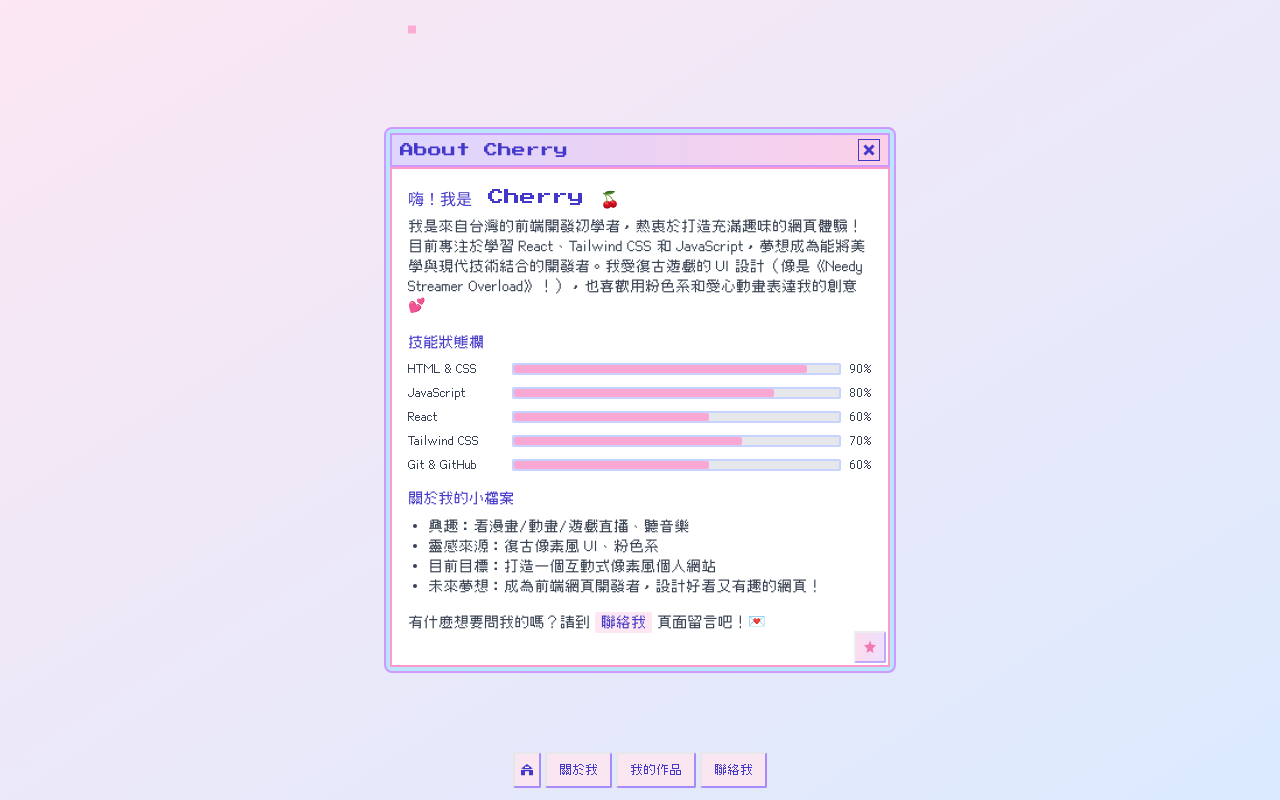
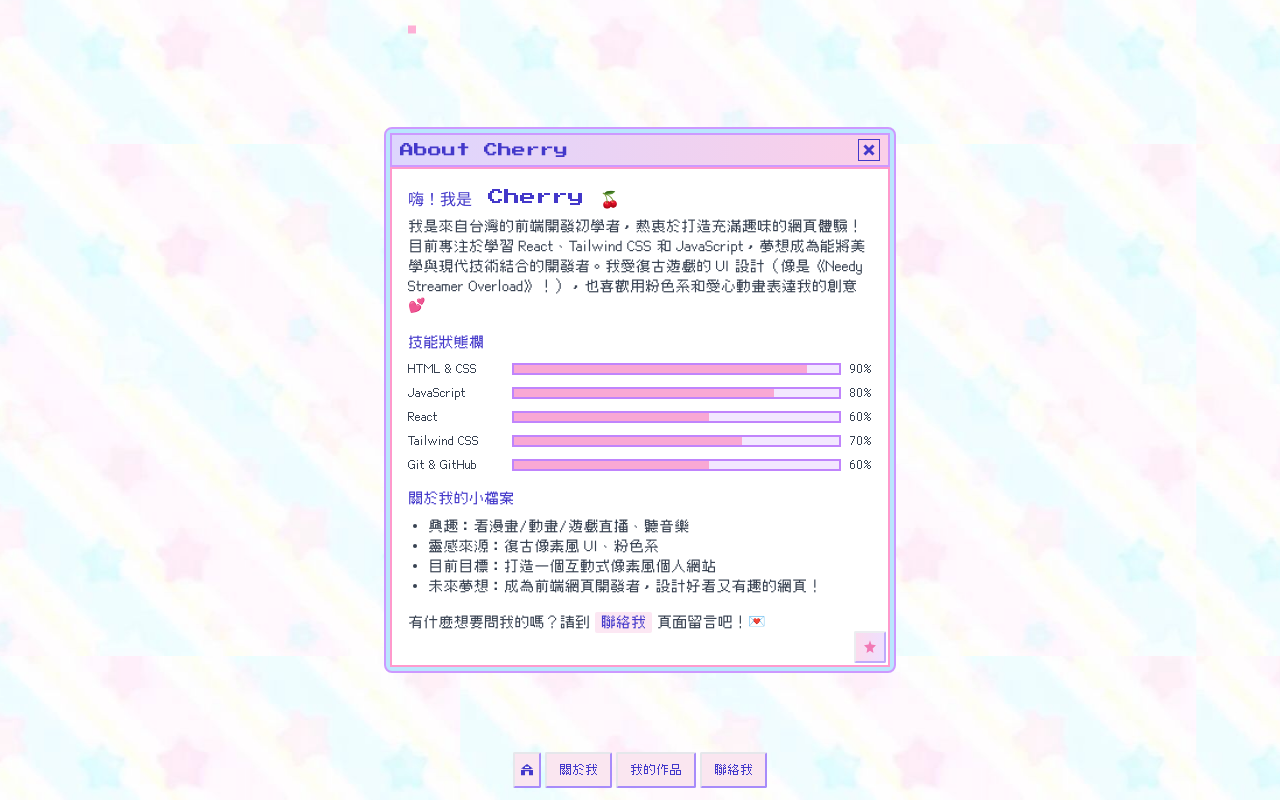
Before and after one commit to hihicherry/cherry_protfolio, a React (Vite) app: page /cherry_protfolio/about in a window 1280 px wide. Built offline with nearby package versions, Linux system fonts and the light colour scheme.

Commit message:
修改package.json的homepage設定、新增自訂背景及游標

```diff
--- a/package.json
+++ b/package.json
@@ -3,6 +3,7 @@
 	"private": true,
 	"version": "0.0.0",
 	"type": "module",
+	"homepage": "https://hihicherry.github.io/cherry_protfolio",
 	"scripts": {
 		"dev": "vite",
 		"build": "vite build",
--- a/src/index.css
+++ b/src/index.css
@@ -17,6 +17,7 @@ body {
 	@apply min-h-screen flex items-center justify-center transition-all duration-500 bg-gradient-to-br from-pink-100 to-blue-100;
 	animation: gradientShift 20s ease infinite;
 	cursor: url("/assets/custom-cursor.cur"), auto;
+	background-image: url("/star_bg.jpeg");
 }
 
 /*網頁背景動畫*/
--- a/src/pages/About.jsx
+++ b/src/pages/About.jsx
@@ -215,9 +215,9 @@ function About() {
 								<span className="font-cubic text-xs text-gray-700 w-24">
 									{skill.name}
 								</span>
-								<div className="flex-1 bg-gray-200 border-2 border-indigo-200 rounded-sm h-3 overflow-hidden">
+								<div className="flex-1 bg-purple-100 border-2 border-purple-400 h-3 overflow-hidden">
 									<div
-										className={`bg-pink-300 h-full rounded-sm ${
+										className={`bg-pink-300 h-full ${
 											styles.cardBorder
 										} ${
 											animateBars
--- a/src/pages/Contact.jsx
+++ b/src/pages/Contact.jsx
@@ -306,7 +306,7 @@ function Contact() {
 						name="name"
 						value={formData.name}
 						onChange={handleChange}
-						className={`w-full border-2 ${
+						className={`w-full border-2 focus:bg-gray-50 ${
 							styles.cardBorder
 						} rounded-sm p-1 font-cubic text-sm focus:outline-none ${
 							styles.textareaFocusBorder
@@ -334,7 +334,7 @@ function Contact() {
 						name="email"
 						value={formData.email}
 						onChange={handleChange}
-						className={`w-full border-2 ${
+						className={`w-full border-2 focus:bg-gray-50 ${
 							styles.cardBorder
 						} rounded-sm p-1 font-cubic text-sm focus:outline-none ${
 							styles.textareaFocusBorder
@@ -363,7 +363,7 @@ function Contact() {
 						onChange={handleChange}
 						rows="4"
 						maxLength="500"
-						className={`w-full border-2 ${
+						className={`w-full border-2 focus:bg-gray-50 ${
 							styles.cardBorder
 						} rounded-sm p-1 font-cubic text-sm focus:outline-none ${
 							styles.textareaFocusBorder
```
Also changed, not shown: public/star_bg.jpeg (added).
